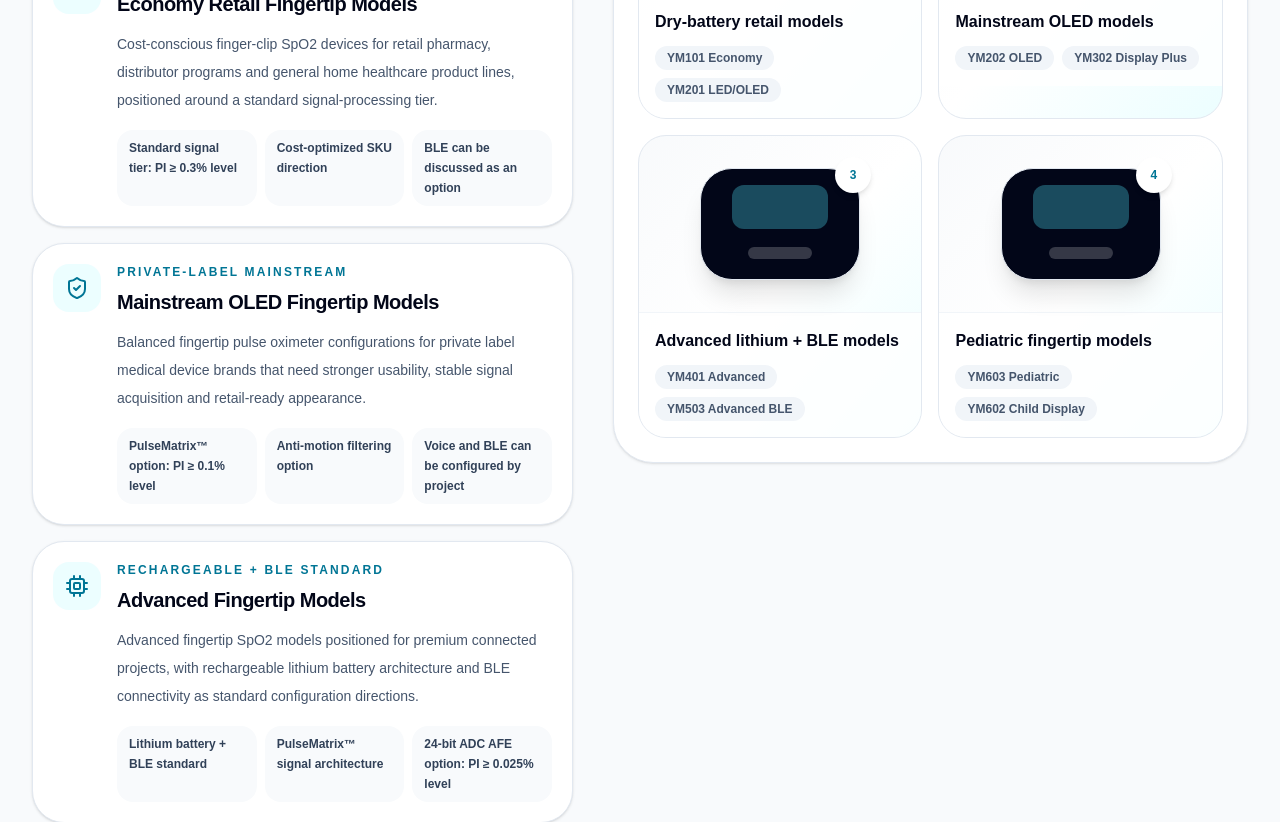
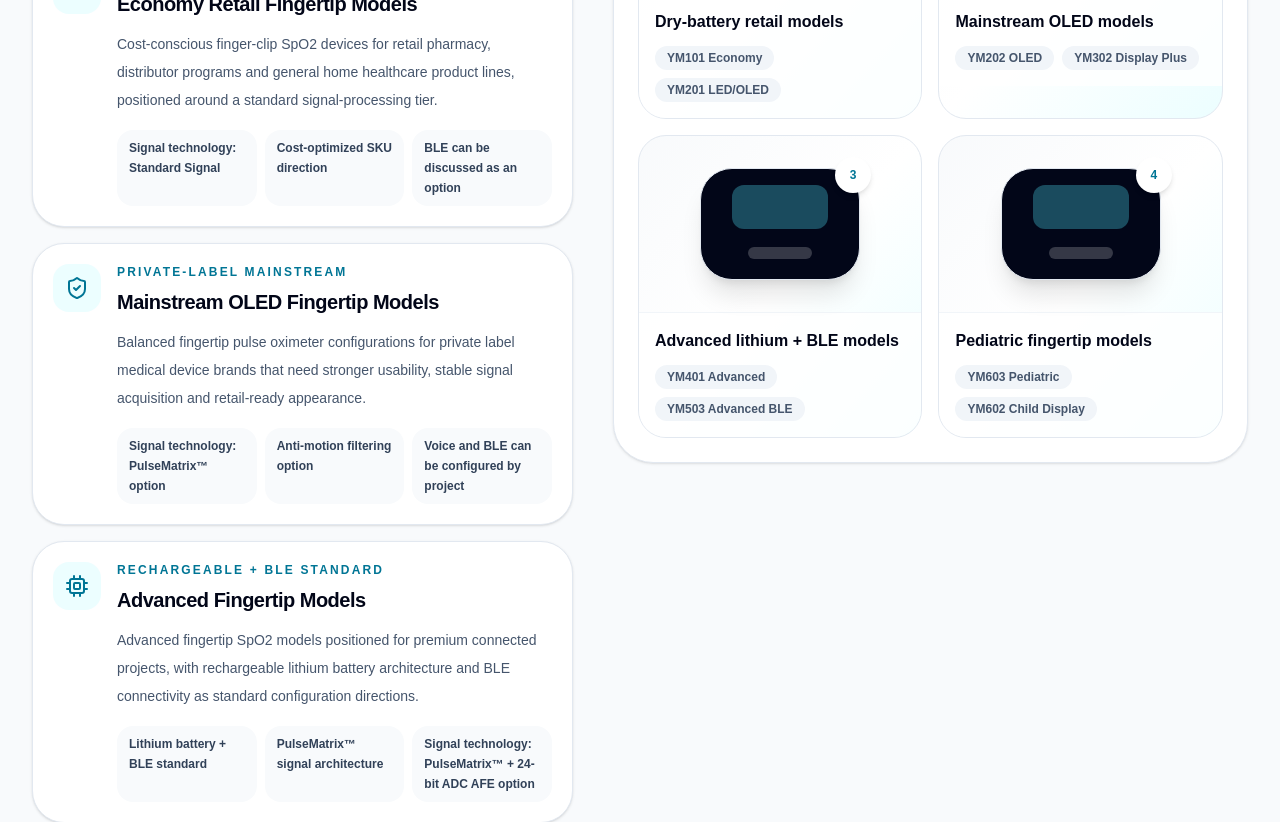
Before and after one commit to hnpsd0755-source/yimi-life-geo, a Next.js app: page /products/pulse-oximeter in a window 1280 px wide. Shown: the part 1360-2182 px from the top of the page. Built offline with nearby package versions, Linux system fonts and the light colour scheme.

Commit message:
pulse-oximeter_page_v1_6_signal_ui_refined

```diff
--- a/app/products/pulse-oximeter/page.tsx
+++ b/app/products/pulse-oximeter/page.tsx
@@ -143,11 +143,11 @@
     description:
       "Cost-conscious finger-clip SpO2 devices for retail pharmacy, distributor programs and general home healthcare product lines, positioned around a standard signal-processing tier.",
     keyInfo: [
-      "Standard signal tier: PI ≥ 0.3% level",
+      "Signal technology: Standard Signal",
       "Cost-optimized SKU direction",
       "BLE can be discussed as an option",
     ],
-    tags: ["High-volume", "Standard PI 0.3% tier", "BLE optional"],
+    tags: ["High-volume", "Standard Signal", "BLE optional"],
     models: ["YM101 Economy", "YM201 LED/OLED"],
     visualLabel: "Dry-battery retail models",
     icon: PulseIcon,
@@ -158,7 +158,7 @@
     description:
       "Balanced fingertip pulse oximeter configurations for private label medical device brands that need stronger usability, stable signal acquisition and retail-ready appearance.",
     keyInfo: [
-      "PulseMatrix™ option: PI ≥ 0.1% level",
+      "Signal technology: PulseMatrix™ option",
       "Anti-motion filtering option",
       "Voice and BLE can be configured by project",
     ],
@@ -175,7 +175,7 @@
     keyInfo: [
       "Lithium battery + BLE standard",
       "PulseMatrix™ signal architecture",
-      "24-bit ADC AFE option: PI ≥ 0.025% level",
+      "Signal technology: PulseMatrix™ + 24-bit ADC AFE option",
     ],
     tags: ["Rechargeable", "BLE standard", "24-bit ADC AFE option"],
     models: ["YM401 Advanced", "YM503 Advanced BLE"],
@@ -235,7 +235,7 @@
     display: "LED / OLED",
     ble: "Optional / not required",
     voice: "Optional",
-    signal: "Standard signal processing tier — PI ≥ 0.3% level",
+    signal: "Standard Signal",
     projectFit: "High-volume private label orders",
   },
   {
@@ -244,7 +244,7 @@
     display: "Dual-color OLED",
     ble: "Optional BLE",
     voice: "Optional",
-    signal: "PulseMatrix™ low-perfusion processing option — PI ≥ 0.1% level, depending on configuration and verification scope",
+    signal: "PulseMatrix™",
     projectFit: "Mainstream medical device brands",
   },
   {
@@ -254,7 +254,7 @@
     ble: "Standard BLE",
     voice: "Optional",
     signal:
-      "PulseMatrix™ + 24-bit ADC AFE advanced front-end option — PI ≥ 0.025% level in high-end configurations, subject to verification scope",
+      "PulseMatrix™ + 24-bit ADC AFE",
     projectFit:
       "Premium retail, app-connected and differentiated SpO2 programs",
   },
@@ -264,31 +264,31 @@
     display: "TFT / OLED",
     ble: "Optional BLE",
     voice: "Optional",
-    signal: "Standard or PulseMatrix™ tier can be discussed according to pediatric configuration and housing constraints",
+    signal: "Standard Signal / PulseMatrix™ option",
     projectFit: "Pediatric and mother-baby brand projects",
   },
 ];
 
 const signalTierCards = [
   {
-    tier: "Standard Signal Tier",
+    tier: "Standard Signal",
     level: "PI ≥ 0.3% level",
     description:
-      "Baseline SpO2 signal-processing configuration for cost-sensitive and high-volume fingertip pulse oximeter projects.",
+      "Baseline SpO2 signal path for cost-sensitive and high-volume fingertip pulse oximeter configurations.",
     fit: "Economy retail and standard adult fingertip models",
   },
   {
-    tier: "PulseMatrix™ Low-Perfusion Tier",
+    tier: "PulseMatrix™",
     level: "PI ≥ 0.1% level",
     description:
-      "PulseMatrix™ signal optimization can be applied to selected configurations to strengthen waveform extraction under lower perfusion and unstable finger conditions.",
+      "YimiLife signal optimization platform for selected low-perfusion and motion-interference configurations.",
     fit: "Mainstream OLED, selected pediatric and stronger private-label configurations",
   },
   {
-    tier: "PulseMatrix™ + 24-bit ADC AFE Tier",
+    tier: "PulseMatrix™ + 24-bit ADC AFE",
     level: "PI ≥ 0.025% level",
     description:
-      "High-end configurations may combine PulseMatrix™ processing with a 24-bit ADC analog front-end path to support deeper low-perfusion engineering targets, subject to model and verification scope.",
+      "High-end signal architecture combining PulseMatrix™ processing with a 24-bit ADC analog front-end path, subject to model and verification scope.",
     fit: "Advanced rechargeable BLE models and premium connected SpO2 projects",
   },
 ];
@@ -533,7 +533,7 @@
             <p className="mt-5 text-lg leading-9 text-slate-600">
               Fingertip pulse oximeters are YimiLife&apos;s main SpO2 product
               line. The product structure is organized by commercial track,
-              BLE option, user group and signal-processing tier, so buyers can quickly
+              BLE option, user group and signal technology, so buyers can quickly
               match a product direction before reviewing model details.
             </p>
 
@@ -735,7 +735,7 @@
           <p className="mt-5 text-lg leading-9 text-slate-600">
             Use this matrix to narrow down fingertip pulse oximeter
             configurations by target user, display, BLE option, voice prompt,
-            signal-processing tier and project scenario.
+            signal technology and project scenario.
           </p>
         </div>
 
@@ -772,7 +772,7 @@
                   <th className="p-5">Display</th>
                   <th className="p-5">BLE Option</th>
                   <th className="p-5">Voice</th>
-                  <th className="p-5">Signal Processing Tier</th>
+                  <th className="p-5">Signal Technology</th>
                   <th className="p-5">Project Fit</th>
                 </tr>
               </thead>
@@ -806,14 +806,12 @@
         <div className="overflow-hidden rounded-[2.5rem] bg-slate-950 p-7 text-white shadow-xl md:p-10 lg:p-12">
           <div className="grid gap-8 lg:grid-cols-[0.72fr_1.28fr] lg:items-start">
             <div>
-              <Badge tone="cyan">Signal Processing Tiers</Badge>
+              <Badge tone="cyan">Technical Highlights</Badge>
               <h2 className="mt-5 text-3xl font-semibold tracking-tight text-white md:text-5xl">
-                Gold-Edge Signal Processing Highlights
+                Advanced Signal Processing Highlights
               </h2>
               <p className="mt-5 text-base leading-8 text-slate-400">
-                This section only keeps the technical highlights that matter for
-                serious SpO2 product differentiation. Basic display, power and
-                connectivity items are handled in the product tracks and matrix.
+                This section focuses on signal-processing differentiation rather than basic product specifications. Basic display, power and connectivity items are handled in the product tracks and selector.
               </p>
               <div className="mt-7 rounded-2xl border border-white/10 bg-white/[0.04] p-5">
                 <p className="text-xs font-semibold uppercase tracking-[0.18em] text-cyan-300">
@@ -829,9 +827,9 @@
               {signalTierCards.map((card) => (
                 <article
                   key={card.tier}
-                  className="rounded-[1.75rem] border border-cyan-300/20 bg-white/[0.04] p-5 shadow-inner"
+                  className="rounded-[1.75rem] border border-amber-300/55 bg-gradient-to-br from-amber-300/10 via-white/[0.05] to-cyan-300/5 p-5 shadow-[0_0_0_1px_rgba(251,191,36,0.18),0_18px_45px_-28px_rgba(251,191,36,0.75)]"
                 >
-                  <p className="text-xs font-semibold uppercase tracking-[0.16em] text-cyan-300">
+                  <p className="text-xs font-semibold uppercase tracking-[0.16em] text-amber-200">
                     {card.level}
                   </p>
                   <h3 className="mt-3 text-xl font-semibold tracking-tight text-white">
@@ -840,7 +838,7 @@
                   <p className="mt-4 text-sm leading-7 text-slate-300">
                     {card.description}
                   </p>
-                  <div className="mt-5 rounded-2xl border border-white/10 bg-slate-900/70 px-4 py-3 text-xs font-semibold leading-5 text-cyan-100">
+                  <div className="mt-5 rounded-2xl border border-amber-300/25 bg-slate-900/70 px-4 py-3 text-xs font-semibold leading-5 text-amber-50">
                     {card.fit}
                   </div>
                 </article>
@@ -852,9 +850,9 @@
             {signalHighlights.map((item) => (
               <div
                 key={item}
-                className="flex items-start gap-3 rounded-2xl border border-white/10 bg-white/[0.04] p-4"
+                className="flex items-start gap-3 rounded-2xl border border-amber-300/30 bg-white/[0.04] p-4 shadow-[inset_0_0_0_1px_rgba(251,191,36,0.08)]"
               >
-                <CheckIcon className="mt-0.5 h-4 w-4 flex-none text-cyan-300" />
+                <CheckIcon className="mt-0.5 h-4 w-4 flex-none text-amber-200" />
                 <span className="text-sm font-medium leading-6 text-slate-300">
                   {item}
                 </span>
```
